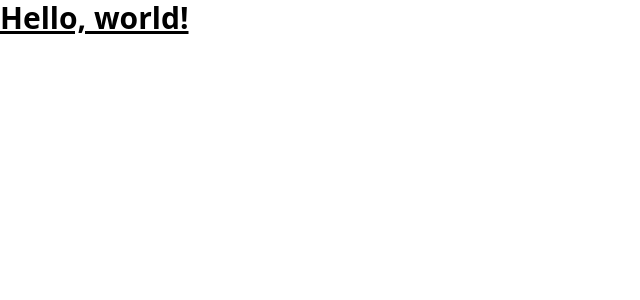
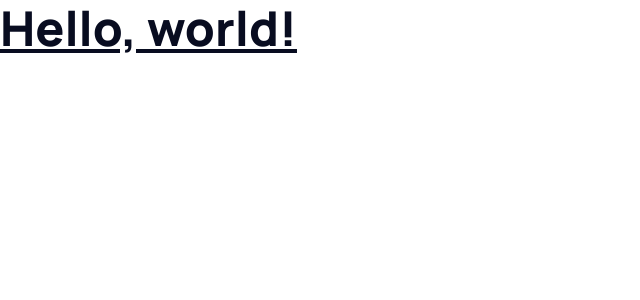
Before and after one commit to dcdm3g/maker-pre-launch-landing-page, a Next.js app: page / in a window 1280 px wide. Shown: the top 300 px of the page, without its empty margins (0-640 px from the left). Built offline with nearby package versions, Linux system fonts and the light colour scheme.

Commit message:
Add fonts and customize the default Tailwindcss theme.

```diff
--- a/src/app/layout.tsx
+++ b/src/app/layout.tsx
@@ -1,4 +1,5 @@
 import { Metadata } from 'next'
+import { Manrope } from 'next/font/google'
 import { ReactNode } from 'react'
 import './globals.css'
 
@@ -11,10 +12,14 @@ export const metadata: Metadata = {
   description: 'Get paid for the work you love to do.',
 }
 
+const manrope = Manrope({
+  subsets: ['latin'],
+})
+
 export default function RootLayout({ children }: RootLayoutProps) {
   return (
     <html lang="en">
-      <body>{children}</body>
+      <body className={manrope.className}>{children}</body>
     </html>
   )
 }
--- a/src/app/page.tsx
+++ b/src/app/page.tsx
@@ -1,3 +1,3 @@
 export default function Page() {
-  return <h1 className="text-3xl font-bold underline">Hello, world!</h1>
+  return <h1 className="text-3xl text-deep-night underline">Hello, world!</h1>
 }
--- a/tailwind.config.js
+++ b/tailwind.config.js
@@ -2,6 +2,55 @@
 module.exports = {
   content: ['src/app/*.tsx'],
   theme: {
+    screens: {
+      tablet: '640px',
+      desktop: '1280px',
+    },
+    colors: {
+      'aqua-splash': '#3EE9E5',
+      'midnight-navy': '#093F68',
+      'slate-gray': '#777F98',
+      'pure-white': '#FFFFFF',
+      'deep-night': '#080C20',
+      'raspberry-pink': '#FF2965',
+    },
+    fontSize: {
+      base: [
+        '0.9375rem',
+        {
+          lineHeight: '1.5625rem',
+          fontWeight: '500',
+        },
+      ],
+      lg: [
+        '1.125rem',
+        {
+          lineHeight: '1.5625rem',
+          fontWeight: '800',
+        },
+      ],
+      xl: [
+        '2rem',
+        {
+          lineHeight: '2.75rem',
+          fontWeight: '800',
+        },
+      ],
+      '2xl': [
+        '2.5rem',
+        {
+          lineHeight: '3.4375rem',
+          fontWeight: '800',
+        },
+      ],
+      '3xl': [
+        '3rem',
+        {
+          lineHeight: '3.5rem',
+          fontWeight: '800',
+        },
+      ],
+    },
     extend: {},
   },
   plugins: [],
```
